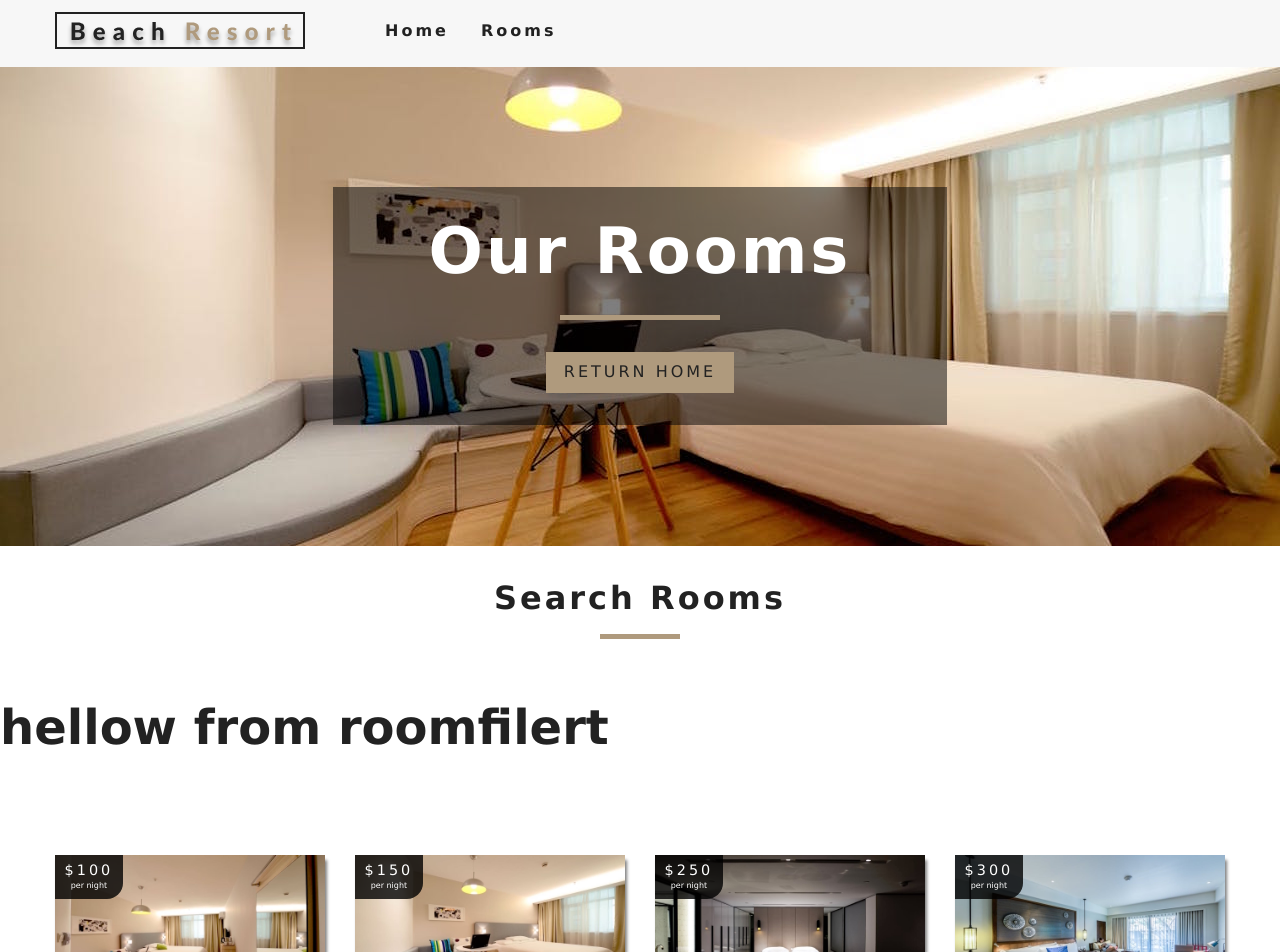
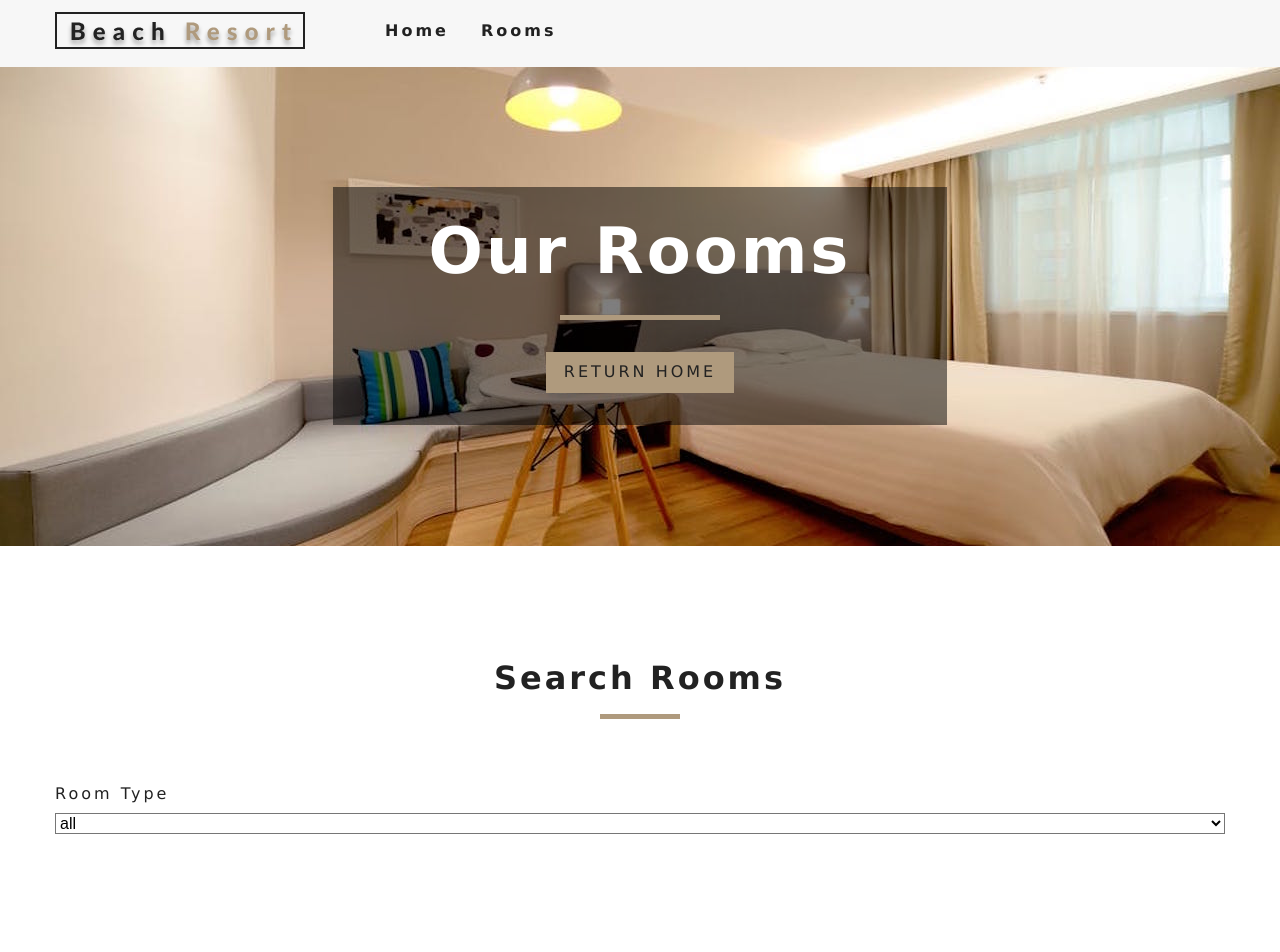
Before and after one commit to ziaul888/resort-project, a React (Create React App) app: page /rooms in a window 1280 px wide. Shown: the top 952 px of the page. Built offline with nearby package versions, Linux system fonts and the light colour scheme.

Commit message:
roomtype

```diff
--- a/src/Context.jsx
+++ b/src/Context.jsx
@@ -9,18 +9,38 @@
         rooms:[],
         sortedRooms:[],
         featuredRooms:[],
-        loading :true
+        loading :true,
+        type:"all",
+        capacity:1,
+        price:0,
+        minPrice:0,
+        maxPrice:0,
+        minize:0,
+        maxSize:0,
+        breakfast:false,
+        pets:false
+
 
      }
+
+
 
 
      componentDidMount(){
          let  rooms=this.formatData(items)
          //console.log(rooms);
          let featuredRooms= rooms.filter(room=> room.featured === true);
+         let maxPrice =Math.max(...rooms.map(item =>item.price))
+         let maxSize =Math.max(...rooms.map(item =>item.size))
+         //console.log(maxSize);
+
          this.setState({
-         rooms,featuredRooms,sortedRooms:rooms,
-        loading:false
+         rooms,featuredRooms,
+         sortedRooms:rooms,
+        loading:false,
+        price:maxPrice,
+        maxPrice,
+        maxSize
         })
      }
      formatData(items){
@@ -38,9 +58,35 @@
          const room = tempRooms.find(room=>room.slug===slug)
          return room;
      }
+
+     handleChange = event =>{
+          const target = event.target
+          const value = event.type === "checkbox" ? target.checked :target.value
+          const name = event.target.name
+          this.setState({
+              [name]:value
+          },this.filterRooms)
+
+          //console.log(type,name,value);
+
+     }
+     filterRooms=()=>{
+         let {
+             rooms,type, capacity, price,minSize,maxSize,breakfast,pets
+         }=this.state
+
+let tempRooms=[...rooms];
+if ( type !== "all"){
+    tempRooms= tempRooms.filter(room=>room.type ===type)
+}
+this.setState({
+    sortedRooms:tempRooms
+})
+console.log("hello");
+     }
      render() {
          return (
-             <RoomContext.Provider value={{...this.state, getRoom:this.getRoom }}>
+             <RoomContext.Provider value={{...this.state, getRoom:this.getRoom,handleChange:this.handleChange }}>
                  {this.props.children}
              </RoomContext.Provider>
          );
--- a/src/component/RoomFilter.jsx
+++ b/src/component/RoomFilter.jsx
@@ -1,9 +1,44 @@
 import React from 'react'
+import {useContext} from 'react'
+import {RoomContext} from '../Context'
+import  Title from '../component/Title'
 
-export default function RoomFilter() {
+//get all uqinue values
+
+const getUqinue =(items,value)=>{
+return [...new Set(items.map (item=>item[value]))]
+}
+
+export default function RoomFilter({rooms}) {
+  const context =useContext(RoomContext);
+  //console.log(context);
+  const {handleChange,type,capacity,price,minPrice,maxPrice,minSize,maxSize,breakfast,pets}=context;
+
+  let types =getUqinue(rooms, "type")
+  types =['all',...types];
+  types =types.map((item,index)=>{
+  return<option value={item} key={index}>{item}</option>
+  })
+
     return (
-        <div>
-            <h1>hellow from roomfilert</h1>
+        <section className="filter-container">
+      <Title title="search rooms" />
+      <form className="filter-form">
+                {/*select type  */}
+        <div className="form-group">
+          <label htmlFor="type">room type</label>
+          <select
+            name="type"
+            id="type"
+            value={type}
+            className="form-control"
+            onChange={handleChange}
+          >
+            {types}
+          </select>
         </div>
+        {/* end select type */}
+            </form>
+        </section>
     )
 }
--- a/src/pages/Rooms.jsx
+++ b/src/pages/Rooms.jsx
@@ -3,7 +3,7 @@
 import Banner from '../component/Banner'
 import {Link} from "react-router-dom"
 import RoomContainer  from '../component/RoomContainer'
-import  Title from '../component/Title'
+
 
 export const Rooms = () => {
     return (
@@ -13,7 +13,7 @@
              <Link to="/" className="btn-primary">Return home</Link>
          </Banner>
         </Hero>
-        <Title title="search rooms"/>
+
         <RoomContainer/>
         </>
     )
```
Also changed, not shown: 1 other file (tests, documents, lock files or other folders).
